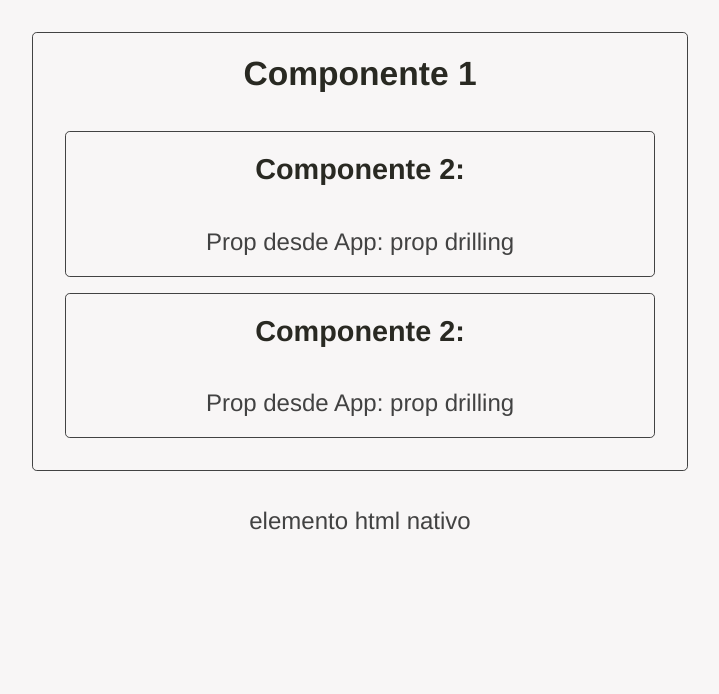
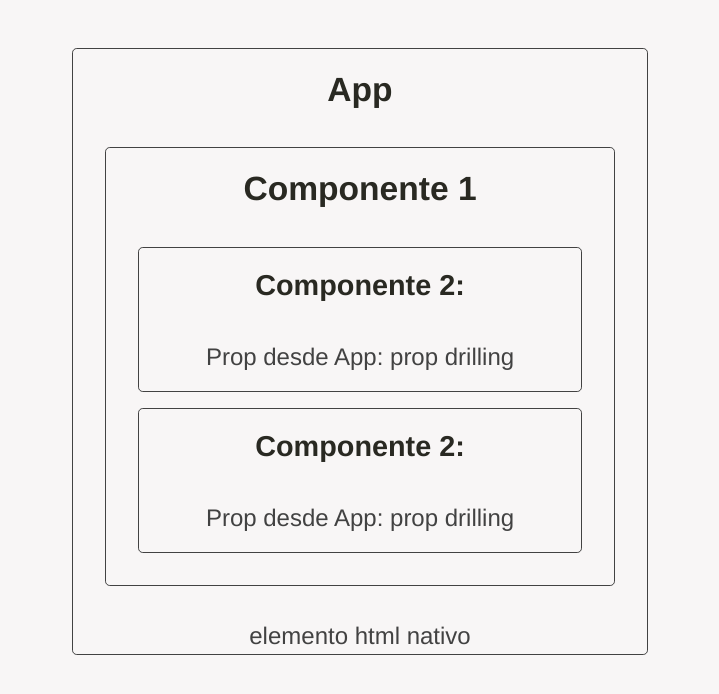
Before and after one commit to dav-leda/vue3-cdn-componentes, a plain HTML site: page index.html in a window 1280 px wide. Shown: the whole page, without its empty margins (280-999 px from the left). Drawn offline with nearby package versions, Linux system fonts and the light colour scheme.

Commit message:
prop drilling

```diff
--- a/assets/main.css
+++ b/assets/main.css
@@ -32,8 +32,8 @@ body {
 }
 
 #app {
-  max-width: calc(var(--font-size) * 30);
-  margin: 0 auto;
+  max-width: calc(var(--font-size) * 24);
+  margin: 3rem auto;
 }
 
 @media screen and (min-width: 1000px) {
--- a/index.html
+++ b/index.html
@@ -19,13 +19,15 @@
 </head>
 <body>
 
-  <div id="app">
+  <div id="app" class="border rounded">
 
     <!-- En index.html no es posible usar self-closing tags: <componente-uno/>
     porque los elementos siguientes no se renderizan.
     Hay que usar un tag de cierre, o sea: <componente-uno></componente-uno>
     Tampoco es posible usar PascalCase, hay que usar kebab-case.
     Y acá solo pueden usarse los componentes declarados en App -->
+
+    <h1 class="center mt-1">App</h1>
 
     <componente-uno :prop1="data1"></componente-uno>
 
```
